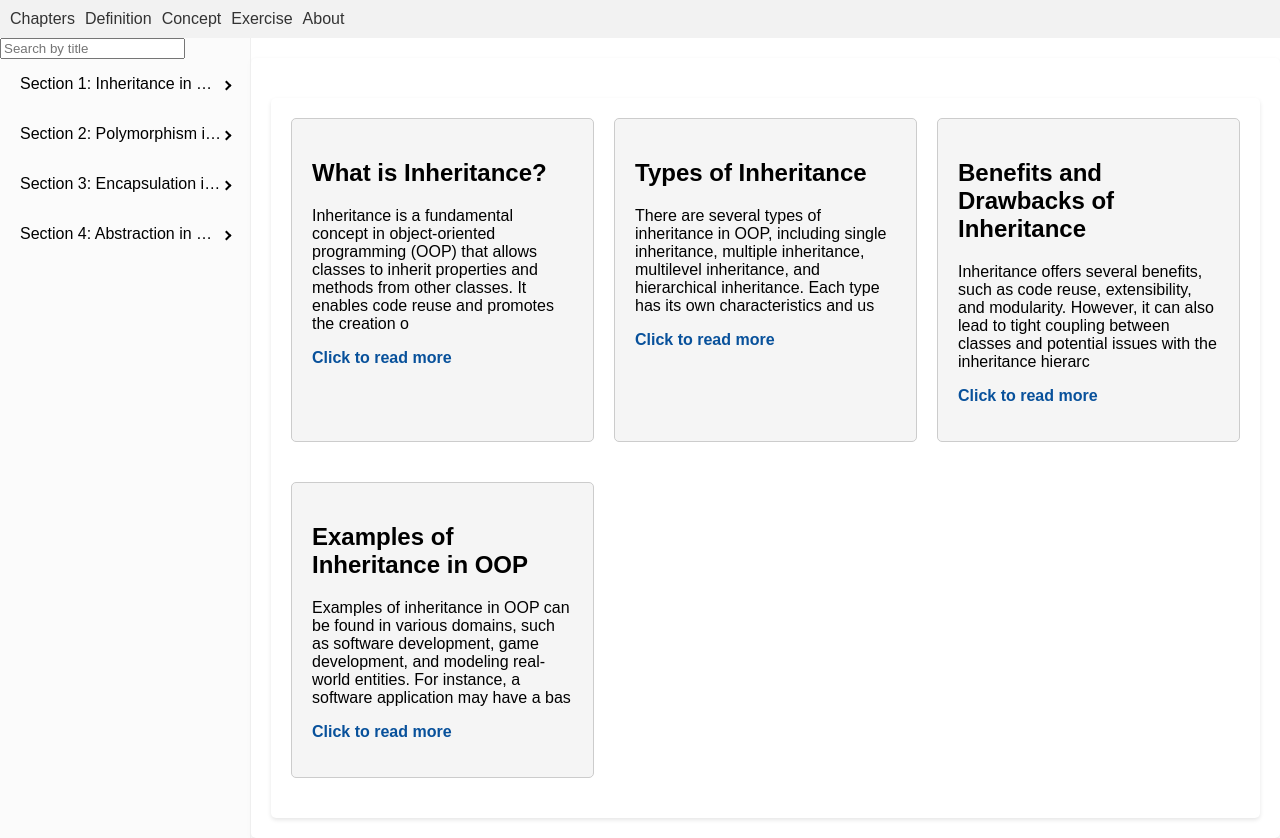
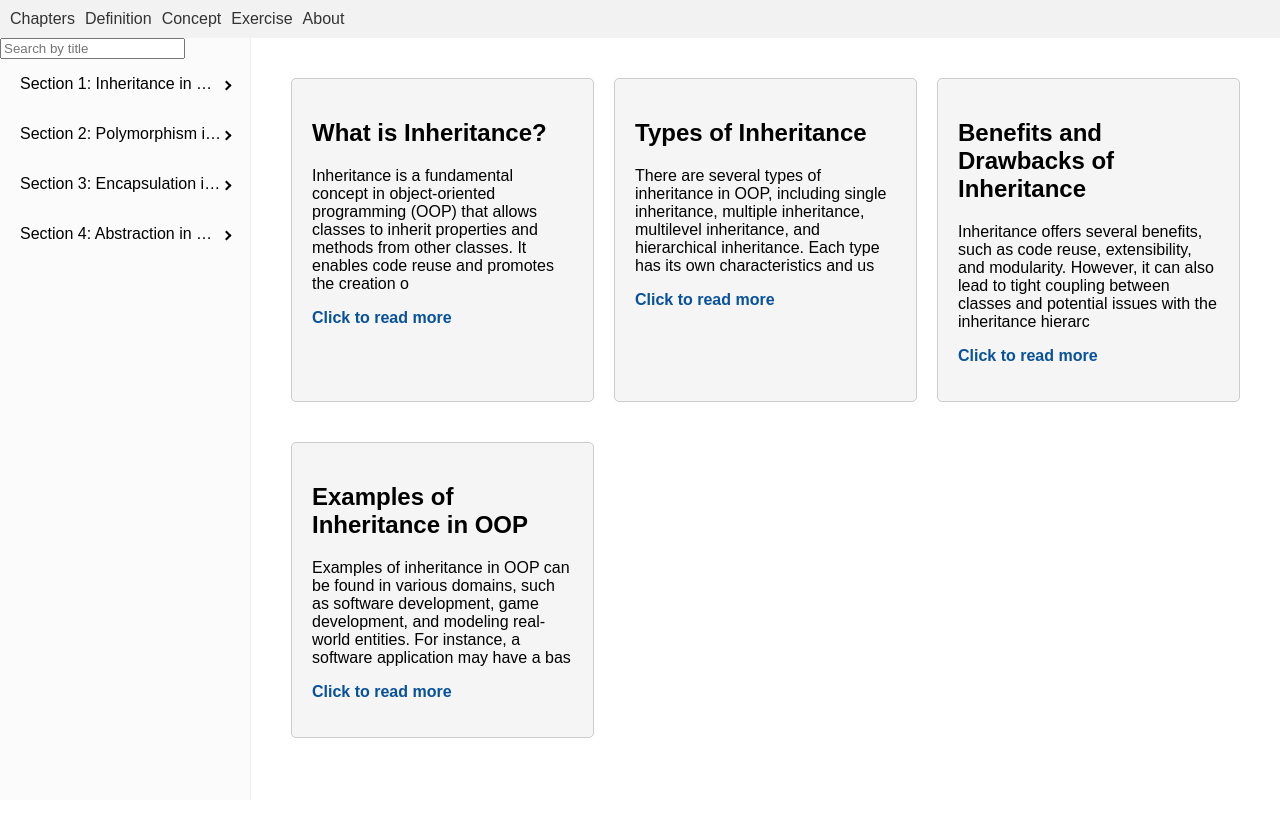
Before and after one commit to hieutrtr/kr_final, a React (Create React App) app in the folder workspace/: page /concept in a window 1280 px wide. After the commit the page ends 800 px from the top, so only its background shows below. Built offline with nearby package versions, Linux system fonts and the light colour scheme.

Commit message:
Remove margin-top and box-shadow from .content-area in ContentArea.css.
# Aider chat conversation:

```diff
--- a/workspace/src/components/ContentArea.css
+++ b/workspace/src/components/ContentArea.css
@@ -1,9 +1,7 @@
 .content-area {
-  margin-top: 20px;
   padding: 20px;
   background-color: #fff;
   border-radius: 5px;
-  box-shadow: 0 2px 4px rgba(0, 0, 0, 0.1);
 }
 
 .featired-container {
```
